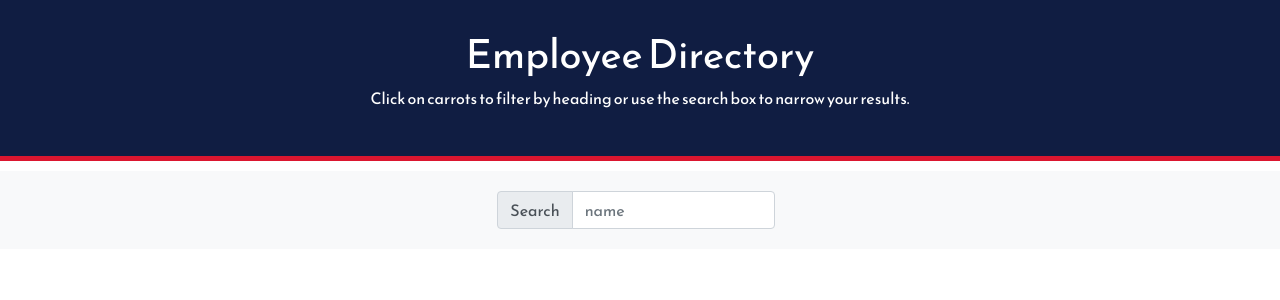
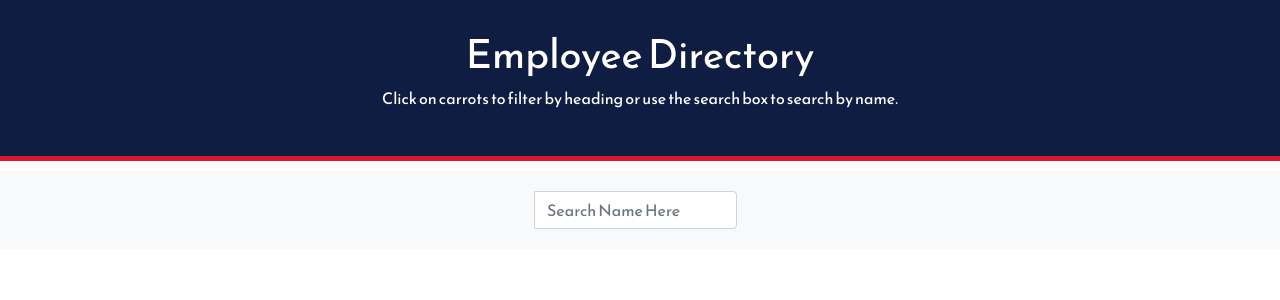
Before and after one commit to jay2noob/employee-directory, a React (Create React App) app: page / in a window 1280 px wide. Shown: the top 300 px of the page. Built offline with nearby package versions, Linux system fonts and the light colour scheme; no server answers.

Commit message:
fixed search box

```diff
--- a/src/components/Header.js
+++ b/src/components/Header.js
@@ -6,7 +6,7 @@ export default class Header extends Component {
     return (
       <div className="header">
         <h1>Employee Directory</h1>
-        <p>Click on carrots to filter by heading or use the search box to narrow your results.</p>
+        <p>Click on carrots to filter by heading or use the search box to search by name.</p>
       </div>
     )
   }
--- a/src/components/SearchBox.js
+++ b/src/components/SearchBox.js
@@ -9,14 +9,12 @@ const SearchBox = () => {
     <div className="searchbox">
       <div className="input-group">
           <div className="input-group-prepend">
-            <span className="input-group-text" id="">
-              Search
-            </span>
+
           </div>
           <input
           className="form-control mr-sm-2"
           type="search"
-          placeholder="name"
+          placeholder="Search Name Here"
           aria-label="Search"
           onChange={e => context.handleSearchChange(e)}
         />
```
